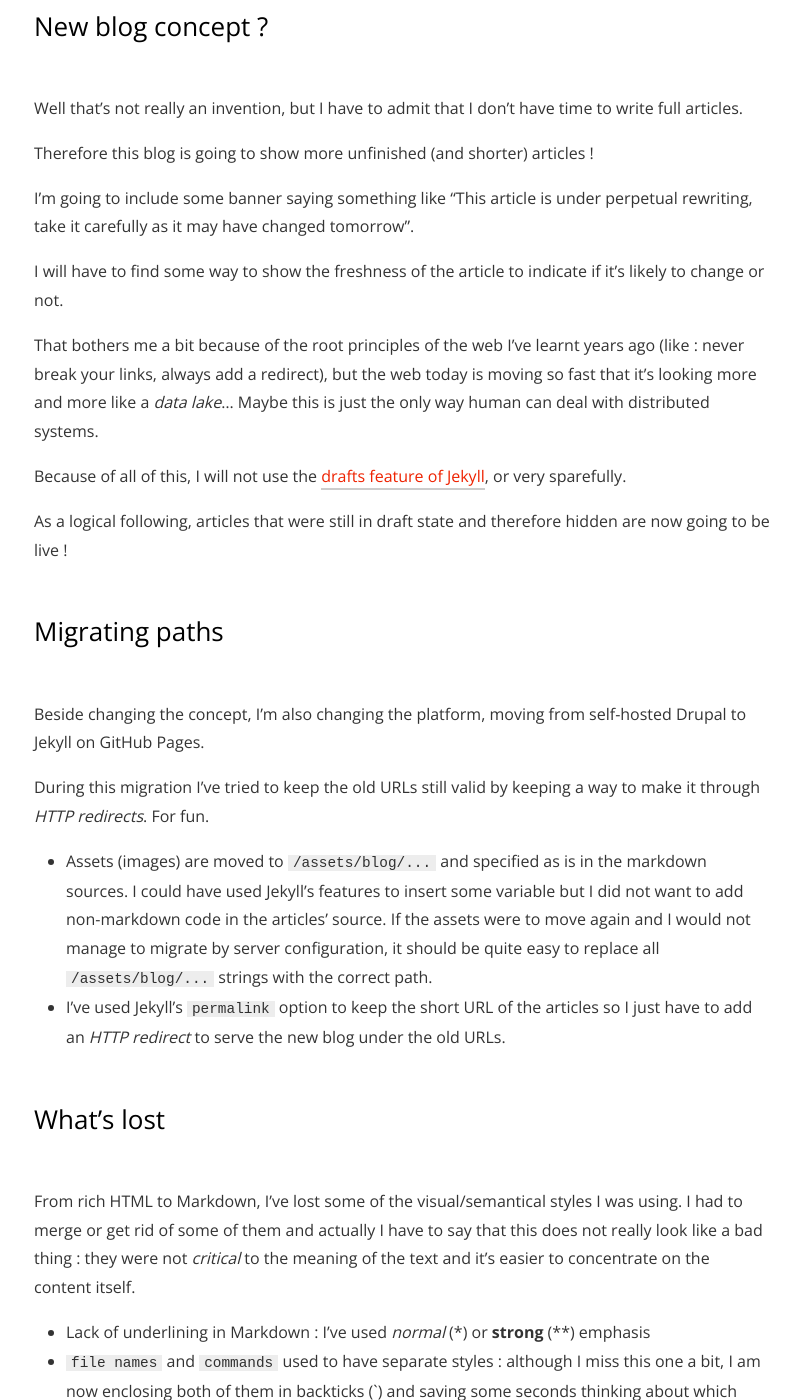
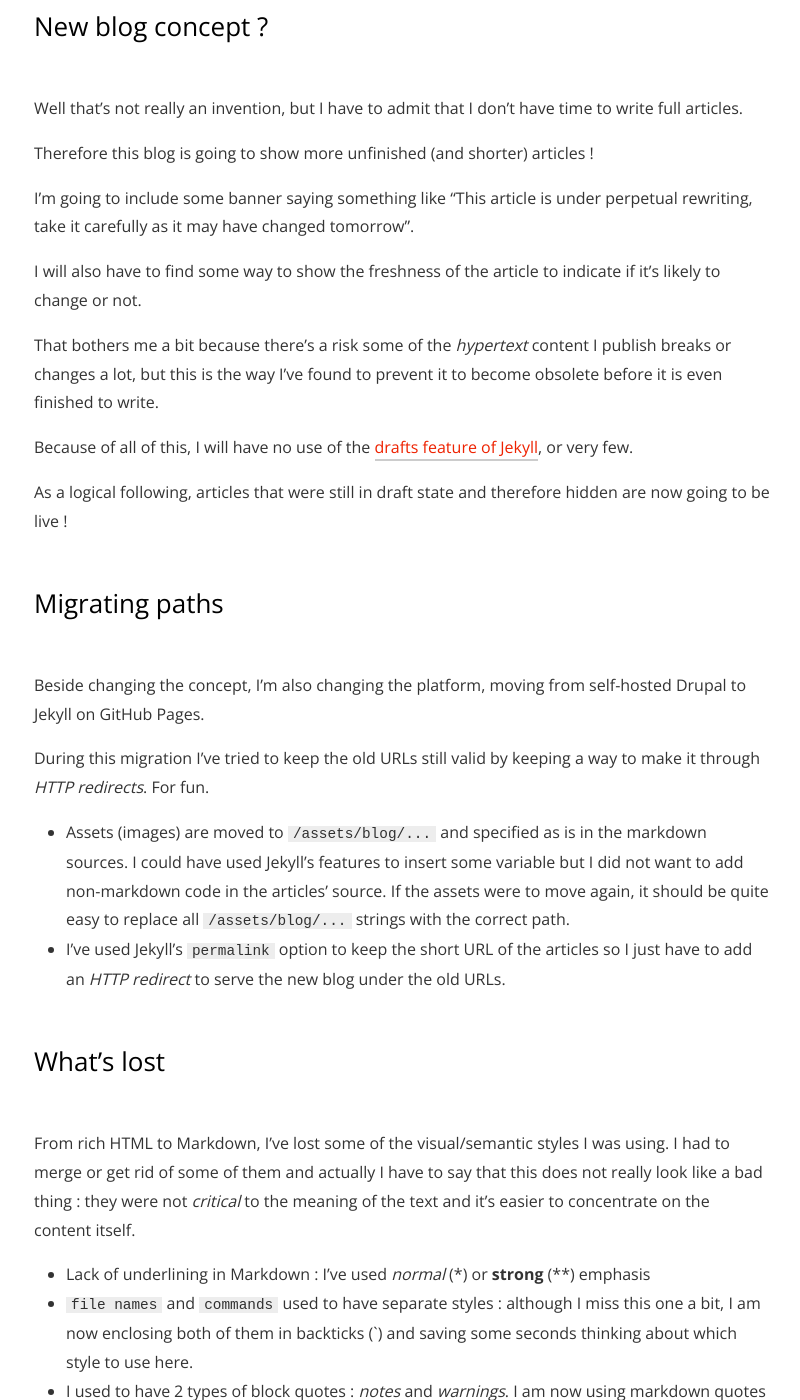
Before and after one commit to nicolabs/nicolabs.net, a Jekyll site: the page built from _posts/2016-11-13-Migrating-from-Drupal-to-Jekyll.md, in a window 1280 px wide and 1400 px high, scrolled down 264 px. Shown: the whole window, without its empty margins (238-1038 px from the left). Built offline with Jekyll 4.4.1, drawn with Linux system fonts in a browser that asks for light colours; some of the changed text lies outside the part shown.

Commit message:
- 'lab's' is now colored like 'nicobo' to make it mirror the blog's title - Reviewed "Migrating from Drupal..." and "About" pages

```diff
--- a/_config.yml
+++ b/_config.yml
@@ -27,7 +27,7 @@ sass:
 author:
   name     : nicobo
   job      : Software Engineer
-  bio      : "I'm interested into whatever is called technology and this is my lab's log."
+  bio      : "I'm interested into whatever is called technology and this is my <strong class=\"author-name\" itemprop=\"name\">lab's</strong> log."
   thumb    : /images/author.png
   url      : https://nicolabs.net/contact
   github   : https://github.com/nicolabs
--- a/_posts/2016-11-13-Migrating-from-Drupal-to-Jekyll.md
+++ b/_posts/2016-11-13-Migrating-from-Drupal-to-Jekyll.md
@@ -12,11 +12,11 @@ Therefore this blog is going to show more unfinished (and shorter) articles !
 
 I'm going to include some banner saying something like "This article is under perpetual rewriting, take it carefully as it may have changed tomorrow".
 
-I will have to find some way to show the freshness of the article to indicate if it's likely to change or not.
+I will also have to find some way to show the freshness of the article to indicate if it's likely to change or not.
 
-That bothers me a bit because of the root principles of the web I've learnt years ago (like : never break your links, always add a redirect), but the web today is moving so fast that it's looking more and more like a *data lake*... Maybe this is just the only way human can deal with distributed systems.
+That bothers me a bit because there's a risk some of the *hypertext* content I publish breaks or changes a lot, but this is the way I've found to prevent it to become obsolete before it is even finished to write.
 
-Because of all of this, I will not use the [drafts feature of Jekyll](https://jekyllrb.com/docs/drafts/), or very sparefully.
+Because of all of this, I will have no use of the [drafts feature of Jekyll](https://jekyllrb.com/docs/drafts/), or very few.
 
 As a logical following, articles that were still in draft state and therefore hidden are now going to be live !
 
@@ -26,17 +26,17 @@ Beside changing the concept, I'm also changing the platform, moving from self-ho
 
 During this migration I've tried to keep the old URLs still valid by keeping a way to make it through *HTTP redirects*. For fun.
 
-- Assets (images) are moved to `/assets/blog/...` and specified as is in the markdown sources. I could have used Jekyll's features to insert some variable but I did not want to add non-markdown code in the articles' source. If the assets were to move again and I would not manage to migrate by server configuration, it should be quite easy to replace all `/assets/blog/...` strings with the correct path.
+- Assets (images) are moved to `/assets/blog/...` and specified as is in the markdown sources. I could have used Jekyll's features to insert some variable but I did not want to add non-markdown code in the articles' source. If the assets were to move again, it should be quite easy to replace all `/assets/blog/...` strings with the correct path.
 - I've used Jekyll's `permalink` option to keep the short URL of the articles so I just have to add an *HTTP redirect* to serve the new blog under the old URLs.
 
 ## What's lost
 
-From rich HTML to Markdown, I've lost some of the visual/semantical styles I was using.
+From rich HTML to Markdown, I've lost some of the visual/semantic styles I was using.
 I had to merge or get rid of some of them and actually I have to say that this does not really look like a bad thing : they were not *critical* to the meaning of the text and it's easier to concentrate on the content itself.
 
 - Lack of underlining in Markdown : I've used *normal* (\*) or **strong** (\*\*) emphasis
 - `file names` and `commands` used to have separate styles : although I miss this one a bit, I am now enclosing both of them in backticks (\`) and saving some seconds thinking about which style to use here.
-- I used to have 2 types of block quotes : notes and warnings. I am now using markdown quotes (>) for both, emphasing important words for warnings
+- I used to have 2 types of block quotes : *notes* and *warnings*. I am now using markdown quotes (>) for both, emphasizing important words for *warnings* types
 - Pictures and text layout is now only a vertical flow : I don't really care as it's always been for pure visual left/right/center alignment and I used to spend a significant time on it.
 - Most of the visual helps I used to render with CSS are now back as indications in the text. E.g. I could emphasize portions of code to make the reader focus on them ; now I just describe them right before/after the code.
 - I was using a *main tag* as a category : android, java, ... I'm now only using tags of the same level.
```
Also changed, not shown: assets/about.md (+4 -4 lines).
